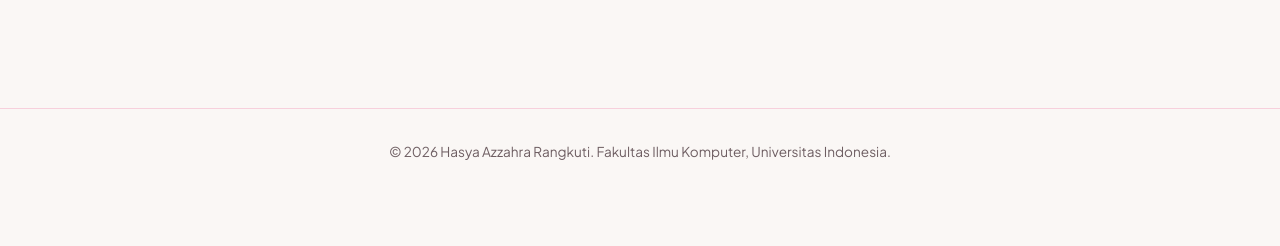
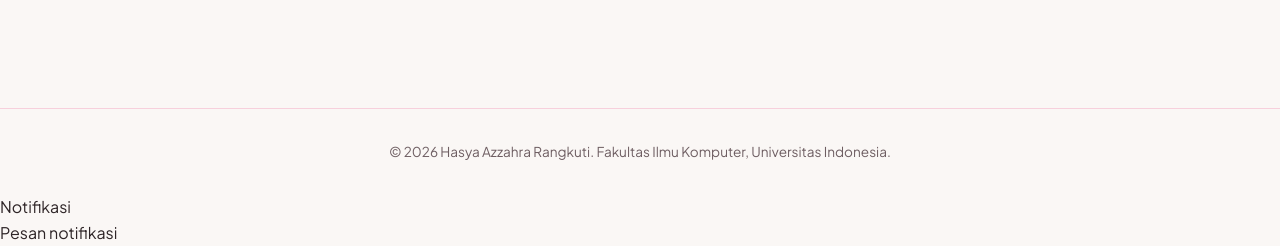
Before and after one commit to hasyaazzahra256/myportofolio, a Django app: page /experience/ in a window 1280 px wide. Shown: the part 631-877 px from the top of the page. Before the commit the page ends 791 px from the top, so only its background shows below. Run offline with Django 5.2, Linux system fonts and the light colour scheme; data that the repository does not hold is empty; some web fonts are replaced.

Commit message:
fix: update toast component HTML and positioning CSS

```diff
--- a/templates/components/toast.html
+++ b/templates/components/toast.html
@@ -1,8 +1,33 @@
-{% load static %}
-<div id="toast-component" class="toast-component toast-hidden" popover="manual">
-    <div class="toast-content">
-        <h3 id="toast-title" class="toast-title">This is a Sample Title</h3>
-        <p id="toast-message" class="toast-message">This is a Sample Message</p>
+<div id="toast" class="toast-component toast-hidden">
+    <div>
+        <div id="toast-title" class="toast-title">Notifikasi</div>
+        <div id="toast-message" class="toast-message">Pesan notifikasi</div>
     </div>
 </div>
-<script src="{% static 'js/toast.js' %}"></script>
+
+<script class="toast-script">
+    function showToast(title, message, type = 'normal') {
+        const toast = document.getElementById('toast');
+        const toastTitle = document.getElementById('toast-title');
+        const toastMessage = document.getElementById('toast-message');
+
+        if (!toast) return;
+
+        toastTitle.innerText = title;
+        toastMessage.innerText = message;
+
+        // Reset tipe class sebelumnya
+        toast.classList.remove('toast-success', 'toast-error', 'toast-normal');
+        toast.classList.add(`toast-${type}`);
+
+        // Tampilkan toast
+        toast.classList.remove('toast-hidden');
+        toast.classList.add('toast-show');
+
+        // Sembunyikan otomatis setelah 3 detik
+        setTimeout(() => {
+            toast.classList.remove('toast-show');
+            toast.classList.add('toast-hidden');
+        }, 3000);
+    }
+</script>
```
